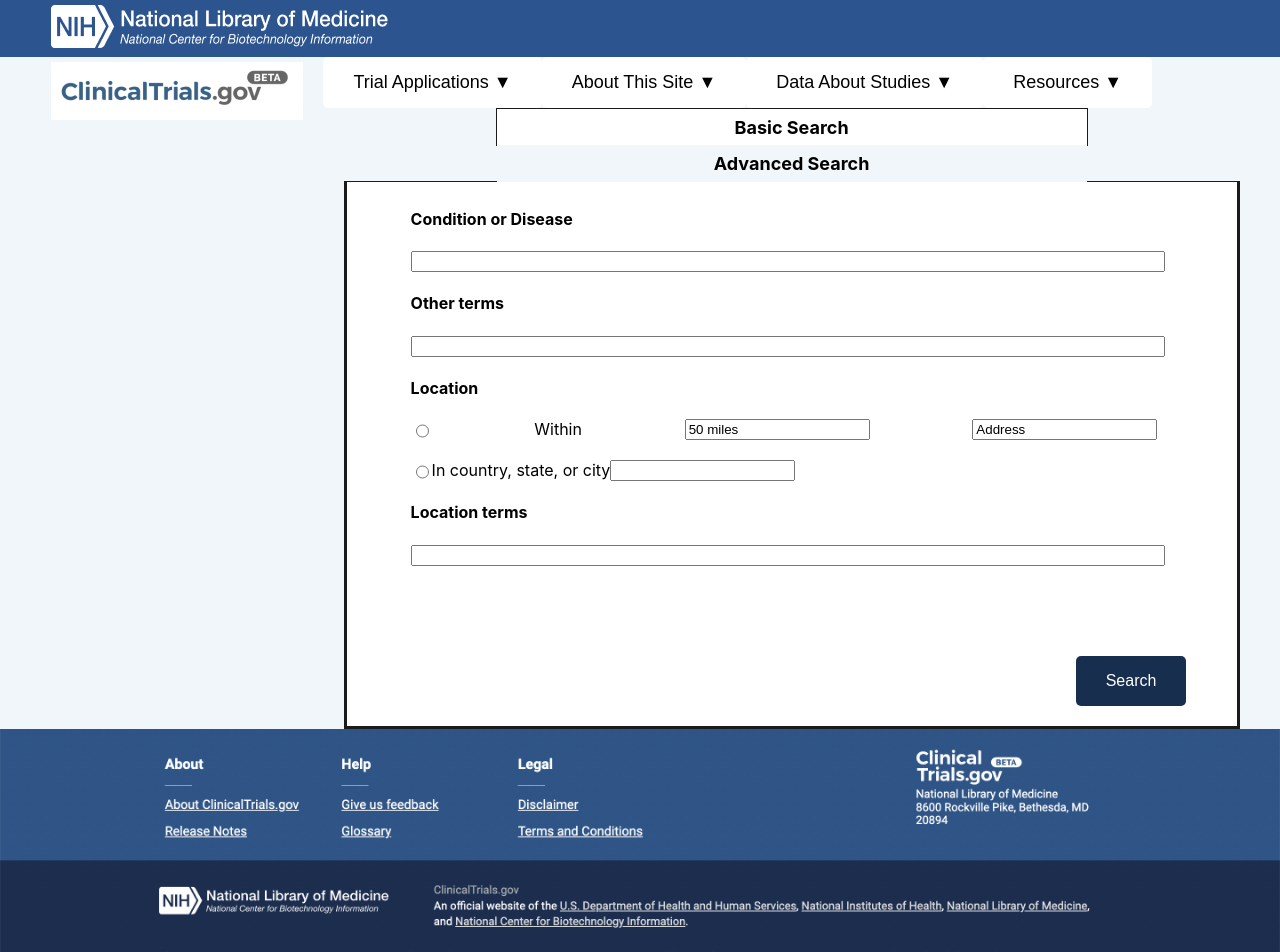
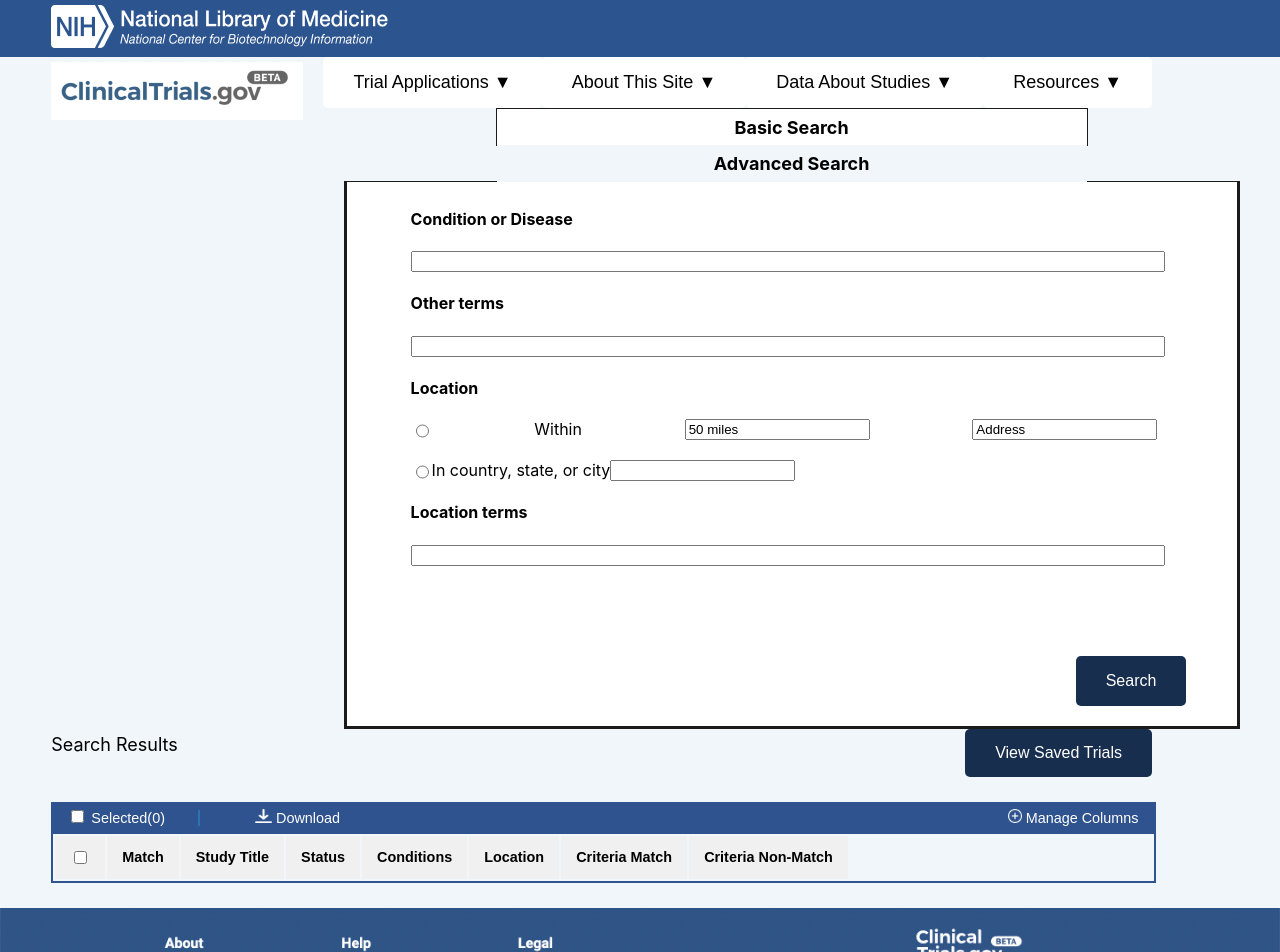
Before and after one commit to salonibg/BHCI-capstone, a React (Create React App) app in the folder clinical-trials/: page / in a window 1280 px wide. Shown: the top 952 px of the page. Built offline with nearby package versions, Linux system fonts and the light colour scheme.

Commit message:
Most criteria populate the table

```diff
--- a/clinical-trials/src/App.js
+++ b/clinical-trials/src/App.js
@@ -12,7 +12,90 @@ class App extends Component {
     this.state = {
       searchVisible: 'block',
       tableVisible: 'none',
-      detailsVisible: 'none'
+      detailsVisible: 'none',
+      selectedTrials:[],
+      stage: '',
+      location: '',
+      age: '',
+      immunotherapy: false,
+      radiation: false,
+      allTrials: [
+        {
+          'match': 0,
+          'title': 'Safety Study of a Melanoma Vaccine (GVAX) With or Without Cyclophosphamide in Patients With Surgically Resected Melanoma',
+          'status': 'Completed',
+          'stage': ['Stage 2', 'Stage 3', 'Stage 4'],
+          'location': 'Australia',
+          'age':['Adult (18–64)', 'Older Adult (65+)'],
+          'immunotherapy': 'exclusion',
+          'radiation': 'exclusion',
+          'crit_match': [],
+          'crit_not_match': []
+        },
+        {
+          'match': 0,
+          'title': 'Molecular Profiling and Matched Targeted Therapy for Patients With Metastatic Melanoma',
+          'status': 'Recruiting',
+          'stage': ['Stage 3', 'Stage 4'],
+          'location': 'Australia',
+          'age':['Adult (18–64)', 'Older Adult (65+)'],
+          'immunotherapy': '',
+          'radiation': '',
+          'crit_match': [],
+          'crit_not_match': []
+        },
+        {
+          'match': 0,
+          'title': 'Evaluation of the Immunogenicity of Vaccination With Multiple Synthetic Melanoma Peptides With Granulocyte-macrophage Colony-stimulating Factor (GM-CSF)-In-Adjuvant, in Patients With Advanced Melanoma',
+          'status': 'Completed',
+          'stage': ['Stage 2', 'Stage 3', 'Stage 4'],
+          'location': 'Charlottesville',
+          'age':['Adult (18–64)', 'Older Adult (65+)'],
+          'immunotherapy': '',
+          'radiation': 'exclusion',
+          'crit_match': [],
+          'crit_not_match': []
+        },
+        {
+          'match': 0,
+          'title': 'MDX-010 Antibody, MDX-1379 Melanoma Vaccine, or MDX-010/MDX-1379 Combination Treatment for Patients With Unresectable or Metastatic Melanoma',
+          'status': 'Completed',
+          'stage': ['Stage 3', 'Stage 4'],
+          'location': 'Tucson',
+          'age':['Adult (18–64)', 'Older Adult (65+)'],
+          'immunotherapy': '',
+          'radiation': '',
+          'crit_match': [],
+          'crit_not_match': []
+        },
+        {
+          'match': 0,
+          'title': 'Neoadjuvant Dabrafenib + Trametinib for AJCC Stage IIIB-C BRAF V600 Mutation Positive Melanoma',
+          'status': 'Active, not recruiting',
+          'stage': ['Stage 3'],
+          'location': 'Sydney',
+          'age':['Adult (18–64)', 'Older Adult (65+)'],
+          'immunotherapy': '',
+          'radiation': '',
+          'crit_match': [],
+          'crit_not_match': []
+        },
+        {
+          'match': 0,
+          'title': 'Molecular Characterization of Advanced Stage Melanoma by Blood Sampling',
+          'status': 'Completed',
+          'stage': ['Stage 3', 'Stage 4'],
+          'location': 'Reims',
+          'age':['Adult (18–64)', 'Older Adult (65+)'],
+          'immunotherapy': '',
+          'radiation': '',
+          'crit_match': [],
+          'crit_not_match': []
+        }
+
+      ],
+      selectedTrials: [
+      ]
     }
     this.showTable = this.showTable.bind(this)
   }
@@ -26,6 +109,123 @@ class App extends Component {
       detailsVisible: 'none'
     }));
   }
+  changeStage = e => {
+    this.setState({stage: e.target.value})
+  }
+
+  hasImmunotherapy = e => {
+    this.setState({immunotherapy: e.target.checked})
+    console.log(this.state.immunotherapy)
+  }
+
+  hasRadiation = e => {
+    this.setState({radiation: e.target.checked})
+    console.log(this.state.radiation)
+  }
+
+  changeAge = e => {
+    this.setState({age: e.target.value})
+  }
+
+  getLocation = e => {
+    this.setState({location: e.target.value})
+  }
+
+  updateTrialList = () => {
+    var trials = []
+    for (let i = 0; i < this.state.allTrials.length; i++){
+      var match = 0
+      var matchList = []
+      var nonMatchList = []
+      var currTrial = this.state.allTrials[i];
+      if (currTrial['stage'].includes(this.state.stage)){
+        match = match + 1;
+        matchList.push('stage')
+      }
+      else {
+        nonMatchList.push('stage')
+      }
+      if (this.state.location == ''){
+        match = match + 1;
+      }
+      else if (currTrial['location'] == this.state.location){
+        match = match + 1;
+        matchList.push('location')
+      }
+      else {
+        nonMatchList.push('location')
+      }
+      if (this.state.age == ''){
+        match = match + 1;
+      }
+      else if (currTrial['age'].includes(this.state.age)){
+        match = match + 1;
+        matchList.push('age')
+      }
+      else {
+        nonMatchList.push('age')
+      }
+
+      if (this.state.immunotherapy == false){
+        if (currTrial['immunotherapy'] == ''){
+          match = match + 1;
+        }
+        if (currTrial['immunotherapy'] == 'inclusion'){
+          match = match + 1;
+          matchList.push('immunotherapy')
+        }
+        if (currTrial['immunotherapy'] == 'exclusion'){
+          nonMatchList.push('immunotherapy')
+        }
+      }
+      else {
+        if (currTrial['immunotherapy'] == ''){
+          match = match + 1;
+        }
+        if (currTrial['immunotherapy'] == 'exclusion'){
+          match = match + 1;
+          matchList.push('immunotherapy')
+        }
+        if (currTrial['immunotherapy'] == 'inclusion'){
+          nonMatchList.push('immunotherapy')
+        }
+      }
+
+      if (this.state.radiation == false){
+        if (currTrial['radiation'] == ''){
+          match = match + 1;
+        }
+        if (currTrial['radiation'] == 'inclusion'){
+          match = match + 1;
+          matchList.push('radiation')
+        }
+        if (currTrial['radiation'] == 'exclusion'){
+          nonMatchList.push('radiation')
+        }
+      }
+      else {
+        if (currTrial['radiation'] == ''){
+          match = match + 1;
+        }
+        if (currTrial['radiation'] == 'exclusion'){
+          match = match + 1;
+          matchList.push('radiation')
+        }
+        if (currTrial['radiation'] == 'inclusion'){
+          nonMatchList.push('radiation')
+        }
+      }
+
+      currTrial['match'] = match*100/4;
+      currTrial['crit_match'] = matchList;
+      currTrial['crit_not_match'] = nonMatchList;
+      trials.push(currTrial);
+    }
+    this.setState({selectedTrials:trials})
+
+    console.log(this.state.selectedTrials)
+  }
+
 
   render() {
     return (
@@ -78,12 +278,12 @@ class App extends Component {
         </div>
 
         <div style={{display:this.state.searchVisible}} label="Advanced Search">
-          <AdvancedSearch search={() => this.showTable()}></AdvancedSearch>
+          <AdvancedSearch updateTrialList={this.updateTrialList} changeStage={this.changeStage} changeAge={this.changeAge} getLocation={this.getLocation} hasImmunotherapy={this.hasImmunotherapy} hasRadiation={this.hasRadiation}></AdvancedSearch>
         </div>
         </Tabs>
       </div>
 
-      <div style={{display:'none'}}> <Results></Results> </div>
+      <div style={{display:'block'}}> <Results trials={this.state.selectedTrials}></Results> </div>
       <div style={{display:'none'}}> <TrialDetails></TrialDetails></div>
       <footer className="footer"> <img src="./footer.png"/> </footer>
     </div>
--- a/clinical-trials/src/pages/js/form_pages/diseasespecific.js
+++ b/clinical-trials/src/pages/js/form_pages/diseasespecific.js
@@ -2,7 +2,7 @@ import React from 'react';
 import Progressbar from '../../../components/progress_bar';
 import './../../css/advancedsearch.css';
 
-const DiseaseSpecific = ({ prevStep, search, handleChange, values }) => {
+const DiseaseSpecific = ({ prevStep, search, handleChange, values,hasImmunotherapy, hasRadiation }) => {
 
   const Previous = e => {
     e.preventDefault();
@@ -43,9 +43,9 @@ const DiseaseSpecific = ({ prevStep, search, handleChange, values }) => {
 
           <label>
               <h4>Select all past treatments your patient has underwent:</h4>
-              <input type="checkbox" name="past_treatments"/> Immunotherapy
+              <input type="checkbox" name="past_treatments" onChange={hasImmunotherapy}/> Immunotherapy
               <br></br>
-              <input type="checkbox" name="past_treatments"/> Radiation therapy
+              <input type="checkbox" name="past_treatments" onChange={hasRadiation}/> Radiation therapy
               <br></br>
               <input type="checkbox" name="past_treatments"/> Wide excision
               <br></br>
--- a/clinical-trials/src/pages/js/searchresults.js
+++ b/clinical-trials/src/pages/js/searchresults.js
@@ -41,21 +41,20 @@ class Results extends Component {
                         </tr>
                     </thead>
                     <tbody>
-                        <tr>
-                            <td> <input type="checkbox"></input></td>
-                            <td> fhdvhsdgf</td>
-                            <td> hfvjdvasdhvc </td>
-                        </tr>
-                        <tr>
-                            <td> <input type="checkbox"></input></td>
-                            <td> fhdvhsdgf</td>
-                            <td> hfvjdvasdhvc </td>
-                        </tr>
-                        <tr>
-                            <td> <input type="checkbox"></input></td>
-                            <td> fhdvhsdgf</td>
-                            <td> hfvjdvasdhvc </td>
-                        </tr>
+                    {this.props.trials.map(( trial, index ) => {
+                        return (
+                            <tr key={index}>
+                                <td> <input type="checkbox"></input></td>
+                                <td> {trial.match} %</td>
+                                <td> {trial.title} </td>
+                                <td> {trial.status} </td>
+                                <td> Metastatic Melanoma {trial.stage.toString()} </td>
+                                <td> {trial.location} </td>
+                                <td> {trial.crit_match.toString()} </td>
+                                <td> {trial.crit_not_match.toString()} </td>
+                            </tr>
+                        );
+                    })}
                     </tbody>
                 </table>
             </div>
```
Also changed, not shown: clinical-trials/src/pages/js/advancedsearch.js (+17 -51 lines).
